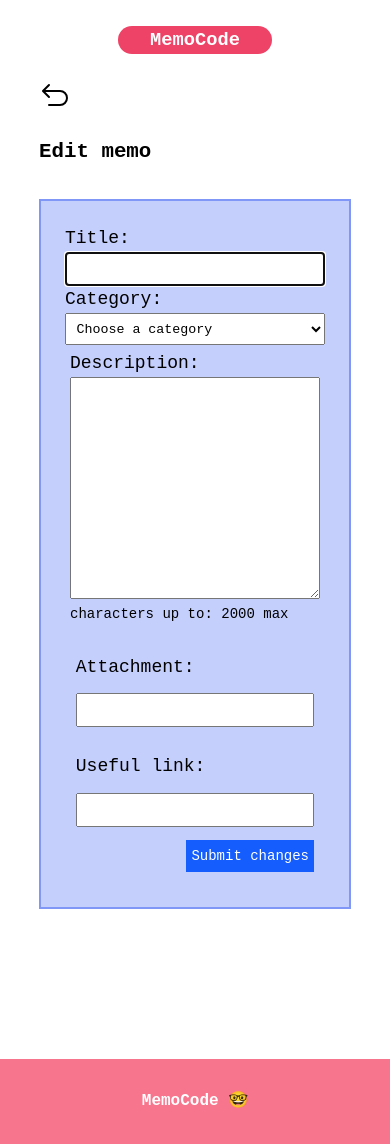
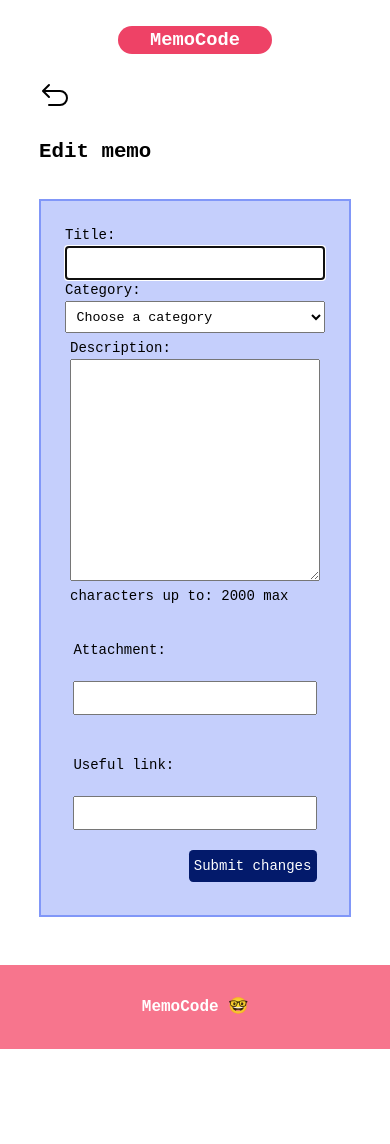
Before and after one commit to vickyfrosties/MemoCode, a React (Vite) app in the folder frontend/: page /form/edit/1 in a window 390 px wide. After the commit the page ends 1049 px from the top, so only its background shows below. Built offline with nearby package versions, Linux system fonts and the light colour scheme; no server answers.

Commit message:
style: add responsive style for mobile version of forms & NoteCard layout (after reset commit)

```diff
--- a/frontend/src/components/BackTo/BackTo.module.scss
+++ b/frontend/src/components/BackTo/BackTo.module.scss
@@ -28,6 +28,10 @@
       &:hover {
         border-bottom: 1px solid black;
         cursor: pointer;
+
+        @include mixins.md-sizes {
+          border-bottom: none;
+        }
       }
     }
   }
--- a/frontend/src/components/NoteCard/NoteCard.module.scss
+++ b/frontend/src/components/NoteCard/NoteCard.module.scss
@@ -68,6 +68,12 @@ a:visited {
     padding: 1ch;
     overflow-y: auto;
 
+    @include mixins.sm-phone {
+      height: 250px;
+      font-size: 12px;
+      overflow-y: scroll;
+    }
+
     @include mixins.up-larger {
       padding: 2ch;
       grid-auto-rows: max-content;
@@ -86,6 +92,10 @@ a:visited {
       p {
         font-size: 1.5ch;
       }
+    }
+
+    @include mixins.sm-phone {
+      font-size: 14px;
     }
   }
 
@@ -115,6 +125,11 @@ a:visited {
     grid-row: 3/4;
     display: flex;
     justify-content: space-evenly;
+
+    @include mixins.md-sizes {
+      width: 100%;
+      justify-content: space-between;
+    }
   }
 }
 
--- a/frontend/src/containers/FiltersBtn/FiltersBtn.module.scss
+++ b/frontend/src/containers/FiltersBtn/FiltersBtn.module.scss
@@ -37,7 +37,6 @@
 .modal-container {
   position: absolute;
   width: 80%;
-  height: 100%;
   top: 180px;
   display: flex;
   justify-content: center;
--- a/frontend/src/containers/NoteEditForm/EditForm.module.scss
+++ b/frontend/src/containers/NoteEditForm/EditForm.module.scss
@@ -12,14 +12,13 @@
 }
 
 .form-container {
-  min-height: 60vh;
   display: flex;
   justify-content: center;
   align-items: center;
 
   @include mixins.md-sizes {
-    height: 100vh;
-    font-size: 18px;
+    height: 100%;
+    font-size: 14px;
   }
 
   @include mixins.up-to-mdtablet {
@@ -40,8 +39,9 @@
     @include mixins.md-sizes {
       display: block;
       flex-direction: row;
+      justify-content: space-between;
+
       width: 80%;
-      min-height: 50%;
     }
 
     @include mixins.up-to-mdtablet {
@@ -59,7 +59,6 @@
 
       @include mixins.md-sizes {
         width: 100%;
-        height: 50vh;
         display: flex;
         flex-direction: column;
         justify-content: space-evenly;
@@ -77,7 +76,6 @@
       }
 
       @include mixins.up-to-mdtablet {
-        height: 50vh;
         display: flex;
         flex-direction: column;
         justify-content: space-between;
@@ -111,7 +109,6 @@
 
       @include mixins.md-sizes {
         width: 100%;
-        height: 30vh;
         display: flex;
         flex-direction: column;
         justify-content: space-evenly;
@@ -127,11 +124,10 @@
       }
 
       @include mixins.up-to-mdtablet {
-        height: 40vh;
         display: flex;
         flex-direction: column;
         justify-content: space-between;
-        gap: 14rem;
+        gap: 10rem;
 
         &_block {
           height: auto;
@@ -187,8 +183,9 @@
       height: 2rem;
       padding: 0 4px 0 4px;
       cursor: pointer;
-      background-color: oklch(0.546 0.245 262.881);
+      background-color: variables.$button;
       color: white;
+      border-radius: 0.5ch;
       border: none;
       text-align: center;
 
```
